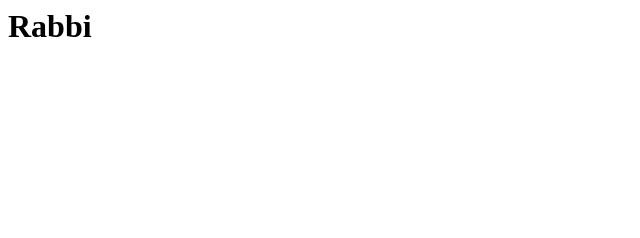
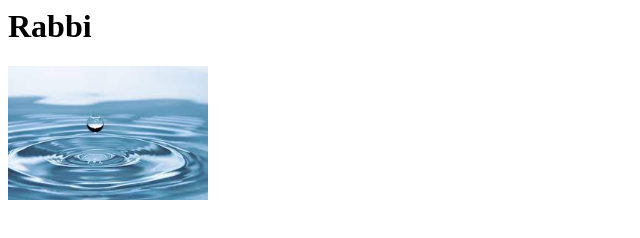
Before and after one commit to Clemenetina/html, a plain HTML site: page index.html in a window 1280 px wide. Shown: the whole page, without its empty margins (0-640 px from the left). Drawn offline with Linux system fonts and the light colour scheme.

Commit message:
adding html file

```diff
--- a/index.html
+++ b/index.html
@@ -5,6 +5,7 @@
     </head>
     <body>
         <h1>Rabbi</h1>
+        <img src="./res/rabbi.jpg" width="200" alt="LogO Here">
 
     </body>
 </html>
```
Also changed, not shown: res/rabbi.jpg (added).
